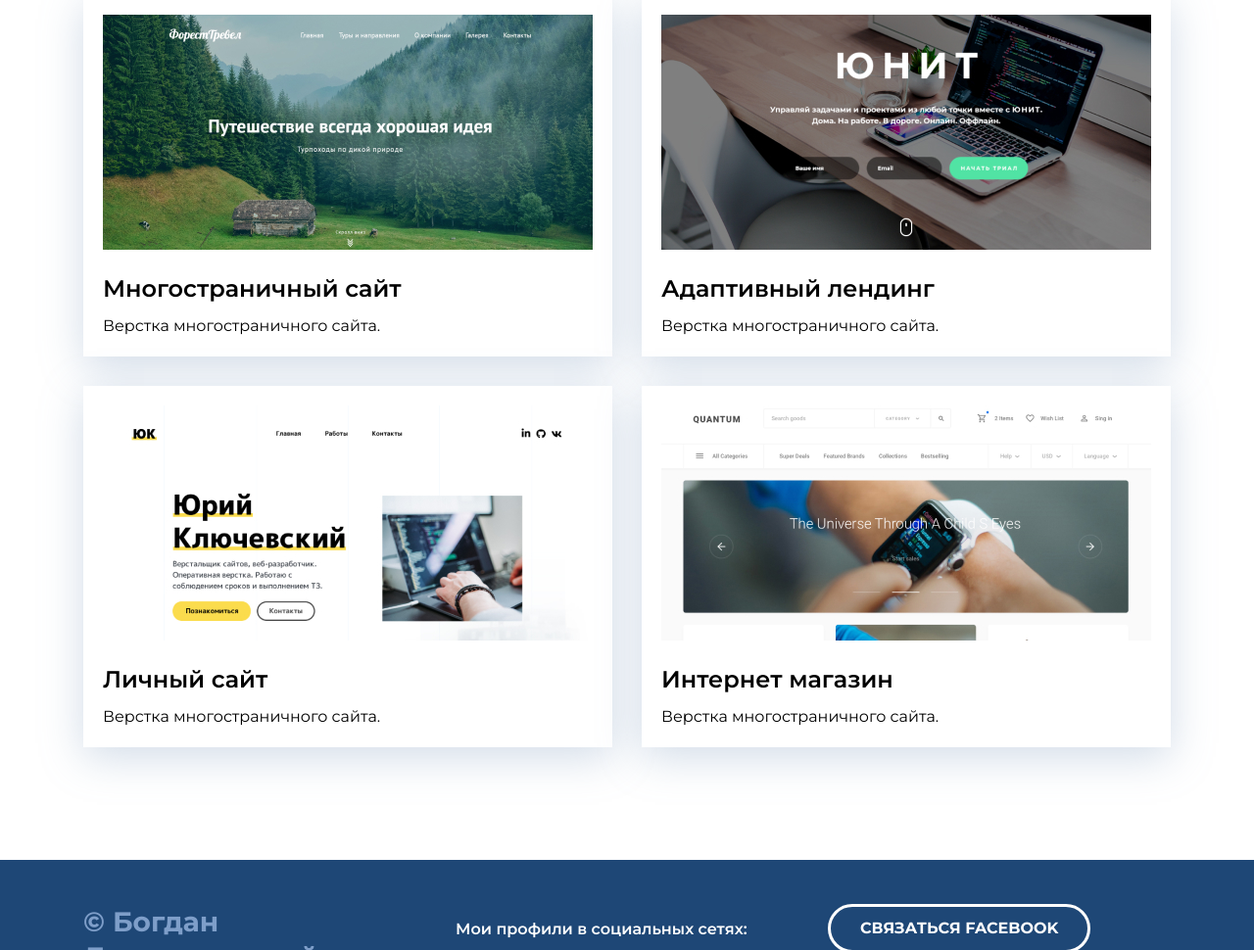
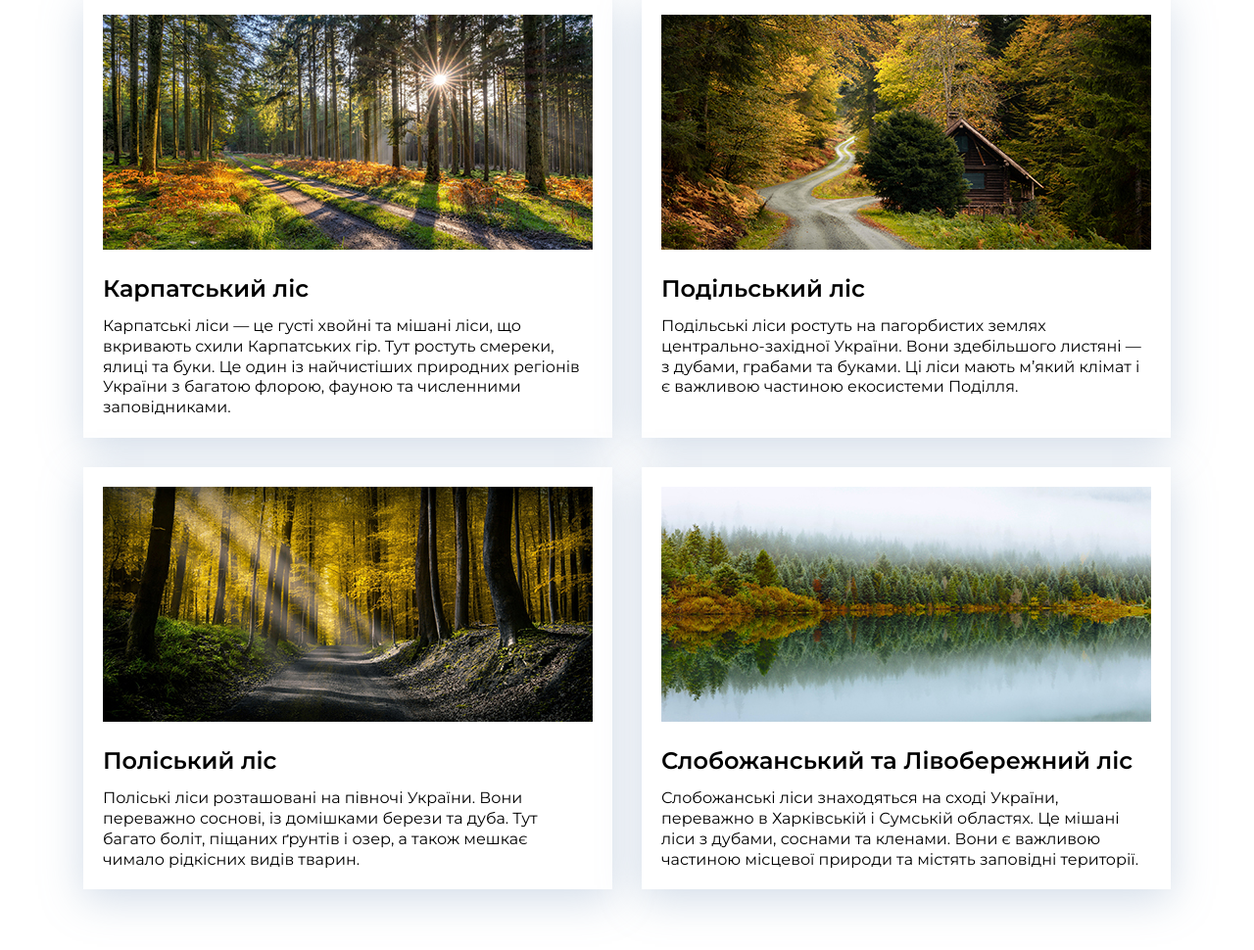
Before and after one commit to Levandovskiy/Forest, a plain HTML site: page index.html in a window 1280 px wide. Shown: the part 1015-1985 px from the top of the page at 98% size. Drawn offline with Linux system fonts and the light colour scheme.

Commit message:
Redesign

```diff
--- a/index.html
+++ b/index.html
@@ -1,42 +1,49 @@
 <!DOCTYPE html>
 <html lang="ru">
   <head>
-    <meta charset="UTF-8">
-    <meta http-equiv="X-UA-Compatible" content="IE=edge">
-    <meta name="viewport" content="width=device-width, initial-scale=1.0">
-    <title>Сайт Портфолио</title>
-    <link rel="stylesheet" href="./css/main.css">
-    <link rel="stylesheet" href="./css/media.css">
-    <link href="https://fonts.googleapis.com/css2?family=League+Spartan&family=Montserrat:wght@400;600;700&display=swap" rel="stylesheet">
-
+    <meta charset="UTF-8" />
+    <meta http-equiv="X-UA-Compatible" content="IE=edge" />
+    <meta name="viewport" content="width=device-width, initial-scale=1.0" />
+    <title>Подорожі</title>
+    <link rel="stylesheet" href="./css/main.css" />
+    <link rel="stylesheet" href="./css/media.css" />
+    <link
+      href="https://fonts.googleapis.com/css2?family=League+Spartan&family=Montserrat:wght@400;600;700&display=swap"
+      rel="stylesheet"
+    />
   </head>
   <body>
-    <header class ='header' id="header" >
-
+    <header class="header" id="header">
       <h1 class="header-title">Forest-trevel</h1>
       <p class="header-subtitle">Traveling is always a good idea</p>
       <a href="#portfolio" class="header-arrow">
-            <img src="./img/header/chevron-down.svg" alt="Arrow">
+        <img src="./img/header/chevron-down.svg" alt="Arrow" />
       </a>
-
     </header>
     <main>
       <section class="portfolio" id="portfolio">
         <div class="container">
-            <h2 class='portfolio-header'>Travels</h2>
-
+          <h2 class="portfolio-header">Travels</h2>
 
           <!-- portfolio-cards-wraper -->
 
           <div class="portfolio-cards-wraper">
-
             <!-- Card -->
 
             <div class="card">
               <a href="forest-trevel.html" class="card-link">
-                <img class="card-img" src="./img/Portfolio/Forest.jpg" alt="Многостраничный сайт">
-                <h3 class="card-title">Многостраничный сайт</h3>
-                <p>Верстка многостраничного сайта.</p>
+                <img
+                  class="card-img"
+                  src="./img/Portfolio/Карпаткий ліс 1.jpg"
+                  alt="Многостраничный сайт"
+                />
+                <h3 class="card-title">Карпатський ліс</h3>
+                <p>
+                  Карпатські ліси — це густі хвойні та мішані ліси, що вкривають
+                  схили Карпатських гір. Тут ростуть смереки, ялиці та буки. Це
+                  один із найчистіших природних регіонів України з багатою
+                  флорою, фауною та численними заповідниками.
+                </p>
               </a>
             </div>
 
@@ -45,9 +52,18 @@
 
             <div class="card">
               <a href="forest-trevel.html" class="card-link">
-                <img class="card-img" src="./img/Portfolio/unit.jpg" alt="Многостраничный сайт">
-                <h3 class="card-title">Адаптивный лендинг</h3>
-                <p>Верстка многостраничного сайта.</p>
+                <img
+                  class="card-img"
+                  src="./img/Portfolio/Подільські ліси 1.jpg"
+                  alt="Многостраничный сайт"
+                />
+                <h3 class="card-title">Подільський ліс</h3>
+                <p>
+                  Подільські ліси ростуть на пагорбистих землях
+                  центрально-західної України. Вони здебільшого листяні — з
+                  дубами, грабами та буками. Ці ліси мають м’який клімат і є
+                  важливою частиною екосистеми Поділля.
+                </p>
               </a>
             </div>
 
@@ -56,9 +72,18 @@
 
             <div class="card">
               <a href="forest-trevel.html" class="card-link">
-                <img class="card-img" src="./img/Portfolio/Portfolio.jpg" alt="Многостраничный сайт">
-                <h3 class="card-title">Личный сайт</h3>
-                <p>Верстка многостраничного сайта.</p>
+                <img
+                  class="card-img"
+                  src="./img/Portfolio/Поліські ліси 1.jpg"
+                  alt="Многостраничный сайт"
+                />
+                <h3 class="card-title">Поліський ліс</h3>
+                <p>
+                  Поліські ліси розташовані на півночі України. Вони переважно
+                  соснові, із домішками берези та дуба. Тут багато боліт,
+                  піщаних ґрунтів і озер, а також мешкає чимало рідкісних видів
+                  тварин.
+                </p>
               </a>
             </div>
 
@@ -67,32 +92,43 @@
 
             <div class="card">
               <a href="forest-trevel.html" class="card-link">
-                <img class="card-img" src="./img/Portfolio/qantom.jpg" alt="Многостраничный сайт">
-                <h3 class="card-title">Интернет магазин</h3>
-                <p>Верстка многостраничного сайта.</p>
+                <img
+                  class="card-img"
+                  src="./img/Portfolio/Слобожанські та Лівобережні ліси 1.jpg"
+                  alt="Многостраничный сайт"
+                />
+                <h3 class="card-title">Слобожанський та Лівобережний ліс</h3>
+                <p>
+                  Слобожанські ліси знаходяться на сході України, переважно в
+                  Харківській і Сумській областях. Це мішані ліси з дубами,
+                  соснами та кленами. Вони є важливою частиною місцевої природи
+                  та містять заповідні території.
+                </p>
               </a>
             </div>
 
             <!-- // Card-->
-
           </div>
 
           <!-- // portfolio-cards-wraper -->
-
         </div>
-
       </section>
     </main>
     <footer class="footer">
       <div class="container">
         <div class="footer-row">
-
           <!-- footer-copyright   -->
 
           <div class="footer-copyright footer-col">
-                    <div class="footer-copyright-name">© Богдан Левандовський </div>
+            <div class="footer-copyright-name">Forest-trevel</div>
 
-                        <p>HTML верстка и разработка сайтов</p>
+            <p>
+              Вирушайте у захопливу подорож по наймальовничіших лісах України!
+              Від стародавніх буків Карпат до запашних соснових борів Полісся —
+              кожен маршрут відкриє вам красу дикої природи, спокій, чисте
+              повітря та незабутні враження. Відкрийте для себе багатство
+              українських лісів і пориньте у світ гармонії та пригод.
+            </p>
           </div>
 
           <!-- // footer-copyright -->
@@ -100,53 +136,44 @@
           <!-- footer-icons -->
 
           <div class="footer-icons footer-col">
-                    <p>Мои профили в социальных сетях:</p>
+            <p>Мї профілі в соціальних мережах:</p>
             <div class="footer-icons-row">
               <a href="#">
-                            <img src="./img/icons/instagram.svg" alt="">
+                <img src="./img/icons/instagram.svg" alt="" />
+              </a>
 
+              <a href="#">
+                <img src="./img/icons/linkedin.svg" alt="" />
               </a>
               <a href="#">
-                            <img src="./img/icons/facebook.svg" alt="">
-
+                <img src="./img/icons/github.svg" alt="" />
               </a>
-                        <a href="#">
-                            <img src="./img/icons/vk.svg" alt="">
-
-                        </a>
-                        <a href="#">
-                            <img src="./img/icons/linkedin.svg" alt="">
-
-                        </a>
-                        <a href="#">
-                            <img src="./img/icons/github.svg" alt="">
-
-                        </a>
-
             </div>
-
           </div>
 
           <!-- // footer-icons -->
 
           <div class="footer-contacts footer-col">
-                    <a href="https://www.facebook.com/profile.php?id=100017202822665" class="footer-batton">
-                    Связаться  Facebook
+            <a
+              href="https://www.facebook.com/profile.php?id=100017202822665"
+              class="footer-batton"
+            >
+              «Зв’язатися з нами»
             </a>
-                    <p>Напишите мне, чтобы заказать или узнать стоимость верстки вашего проекта.</p>
+            <p>
+              Маєте запитання або пропозиції? Зв’яжіться з нами зручним для вас
+              способом — ми завжди відкриті до спілкування!
+            </p>
           </div>
-
         </div>
       </div>
     </footer>
 
     <!-- Бібліотеки и плагіни -->
-    <script src="./lips/jquery/jquery-3.6.1.min.js" ></script>
-    <script src="./lips/vide/jquery.vide.min.js" ></script>
+    <script src="./lips/jquery/jquery-3.6.1.min.js"></script>
+    <script src="./lips/vide/jquery.vide.min.js"></script>
 
     <!--- Особисті скрипти і виклики бібліотек -->
     <script src="./js/main.js"></script>
-
-
   </body>
 </html>
```
Also changed, not shown: img/Portfolio/Forest.jpg (deleted), img/Portfolio/Portfolio.jpg (deleted), img/Portfolio/qantom.jpg (deleted), img/Portfolio/unit.jpg (deleted), img/Portfolio/Карпаткий ліс 1.jpg (added), img/Portfolio/Подільські ліси 1.jpg (added), img/Portfolio/Поліські ліси 1.jpg (added), img/Portfolio/Слобожанські та Лівобережні ліси 1.jpg (added). Lines whose indentation alone changed are shown as unchanged.
